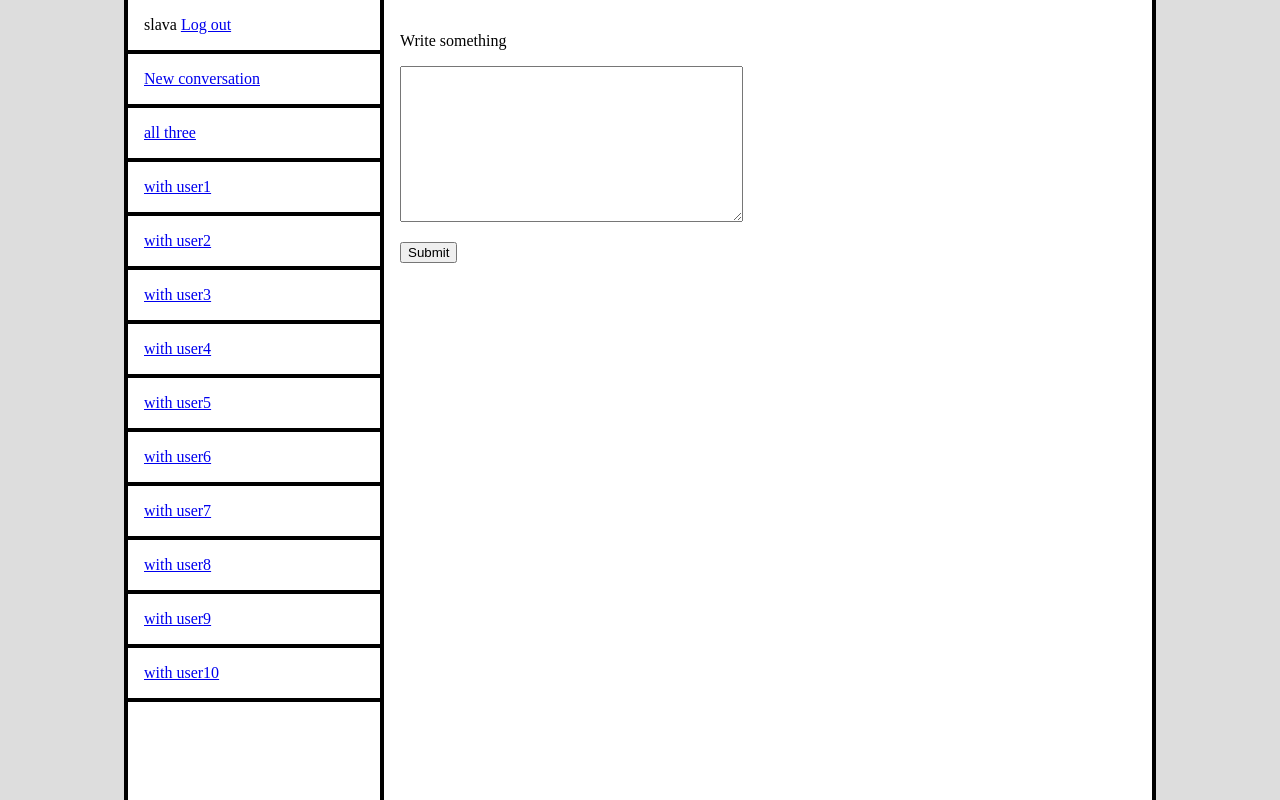
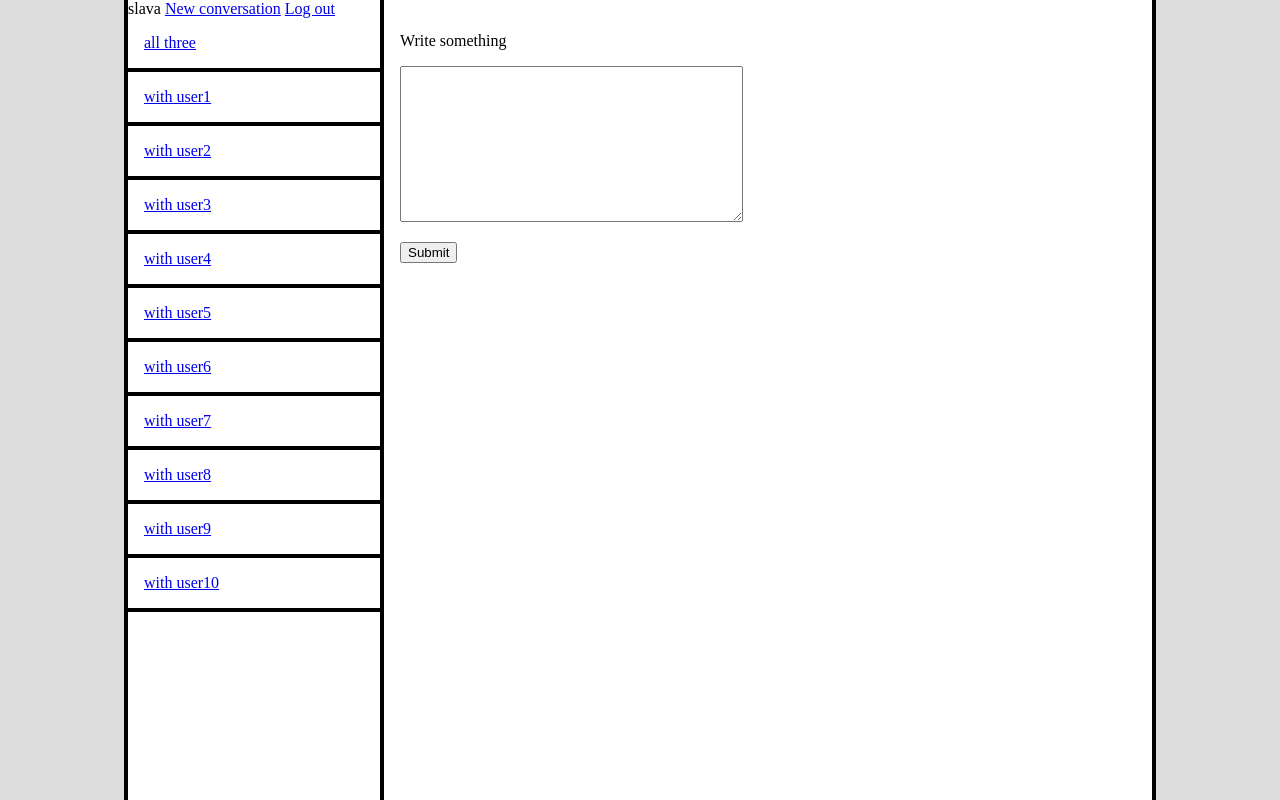
Before and after one commit to slava-sh/messenger, a Django app: a page that uses django/chat/templates/chat/base.html in a window 1280 px wide. Run offline with Django 3.2, Linux system fonts and the light colour scheme; a user stored in the database is signed in; data comes from the database, SQL or seed files in the repository; data that the repository does not hold is empty.

Commit message:
Make conversation list scrollable

```diff
--- a/django/chat/templates/chat/base.html
+++ b/django/chat/templates/chat/base.html
@@ -19,11 +19,11 @@
       height: 100%;
       width: 80vw;
       margin: 0 auto;
-      display: flex;
-      flex-flow: column nowrap;
       background-color: #fff;
       border-left: 4px solid #000;
       border-right: 4px solid #000;
+      display: flex;
+      flex-flow: column nowrap;
     }
 
     .header {
@@ -32,17 +32,20 @@
     }
 
     .content {
+      height: 100%;
+      background-color: #fff;
       display: flex;
       flex-flow: row nowrap;
-      height: 100%;
-      background-color: #fff;
     }
 
     .navigation {
       order: 1;
       box-sizing: border-box;
       width: 20vw;
+      height: 100%;
       border-right: 4px solid #000;
+      display: flex;
+      flex-flow: column nowrap;
     }
 
     .main {
@@ -52,7 +55,11 @@
       padding: 1em;
     }
 
-    .navigation .conversation {
+    .conversation-container {
+      overflow-y: scroll;
+    }
+
+    .conversation {
       padding: 1em;
       border-bottom: 4px solid #000;
     }
--- a/django/chat/templates/chat/navigation.html
+++ b/django/chat/templates/chat/navigation.html
@@ -1,7 +1,14 @@
-<div class="conversation">{{ user }} <a href="{% url 'auth_logout' %}">Log out</a></div>
-<div class="conversation"><a href="{% url 'chat:create_conversation' %}">New conversation</a></div>
-{% for conversation in conversations %}
-  <div class="conversation"><a href="{{ conversation.get_absolute_url }}">{{ conversation.name }}</a></div>
-{% empty %}
-  <div class="conversation">Start a conversation</div>
-{% endfor %}
+<div>
+  {{ user }}
+  <a href="{% url 'chat:create_conversation' %}">New conversation</a>
+  <a href="{% url 'auth_logout' %}">Log out</a>
+</div>
+<div class="conversation-container">
+  {% for conversation in conversations %}
+    <div class="conversation">
+      <a href="{{ conversation.get_absolute_url }}">{{ conversation.name }}</a>
+    </div>
+  {% empty %}
+    <div class="conversation">Start a conversation</div>
+  {% endfor %}
+</div>
```
